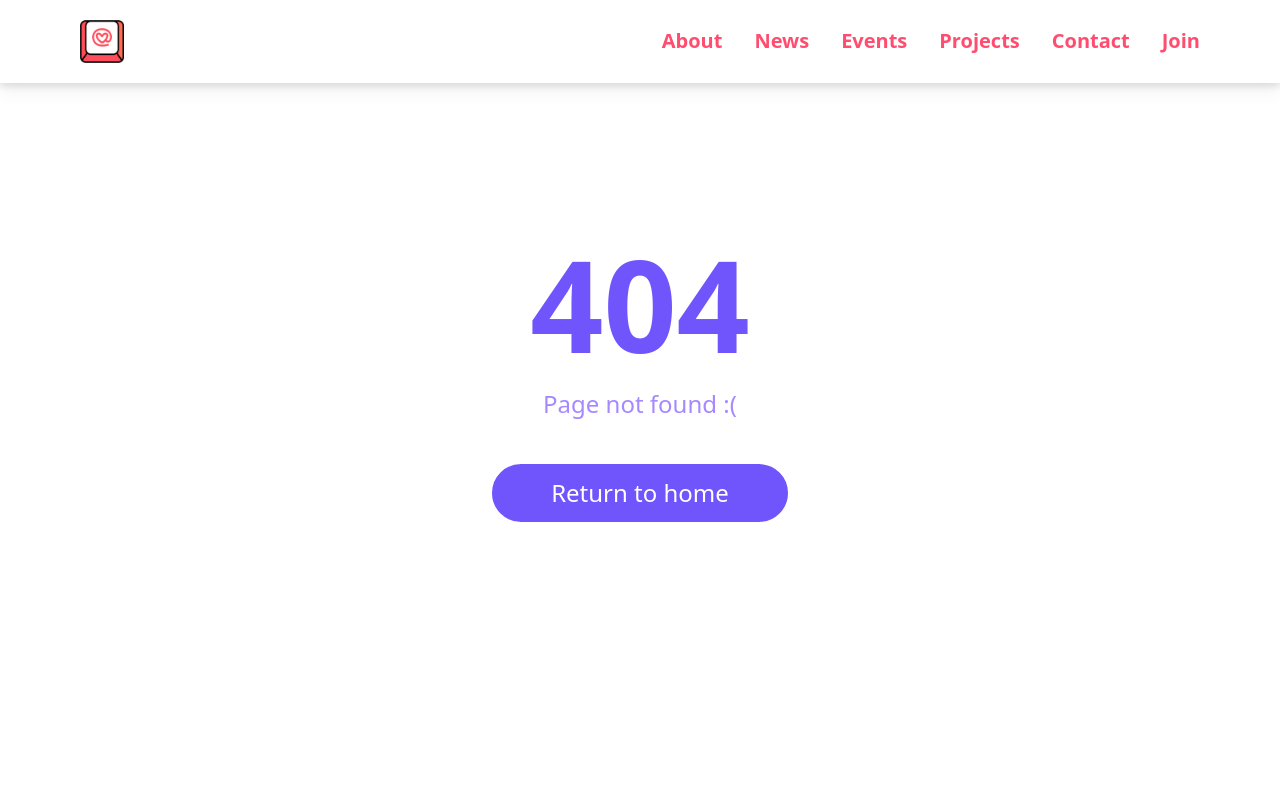
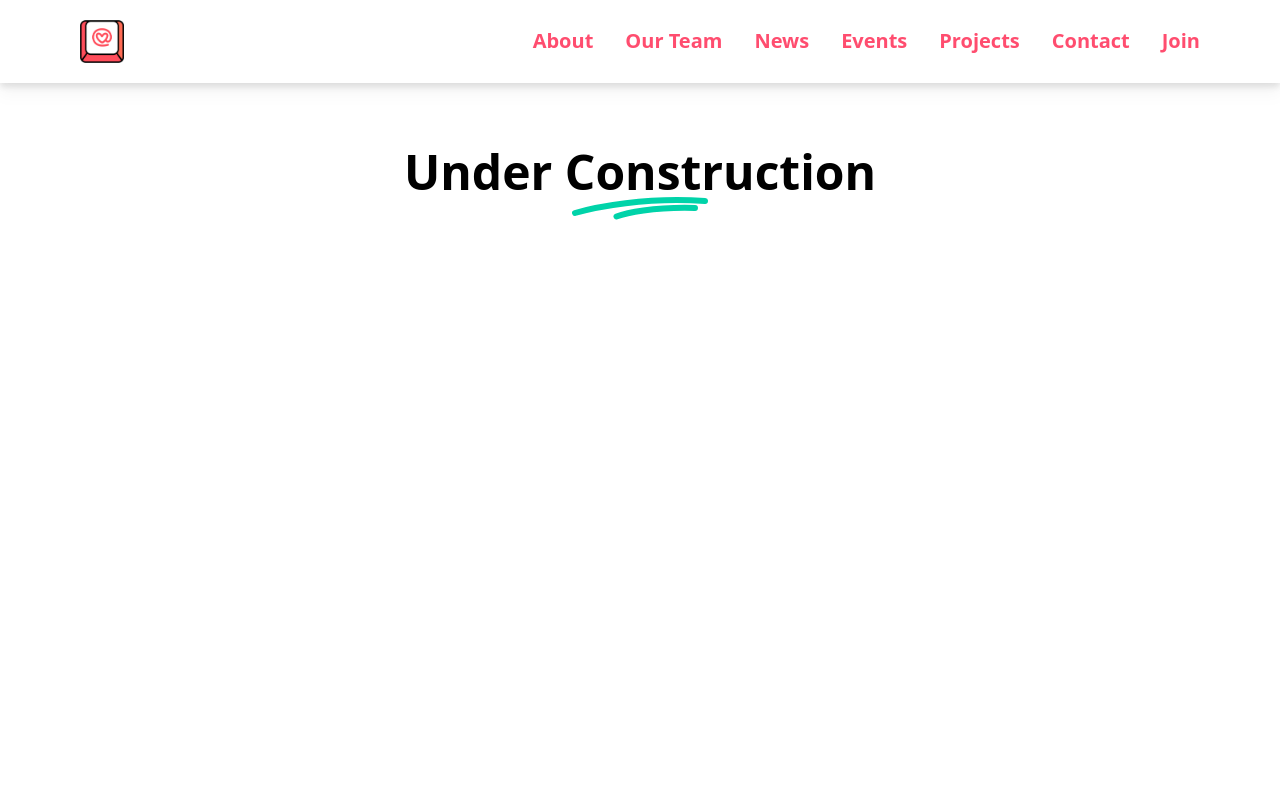
Before and after one commit to Code-the-Change-YYC/code-the-change-yyc-site, a Next.js app: page /our-team in a window 1280 px wide. Before the commit this address had no page. Shown: the top 800 px of the page. Built offline with nearby package versions, Linux system fonts and the light colour scheme; a web font is replaced by a local one.

Commit message:
Under construction added to team page

```diff
--- a/components/Navbar.jsx
+++ b/components/Navbar.jsx
@@ -23,6 +23,9 @@ const Navbar = () => {
         <div className="hidden md:flex md:items-center md:space-x-8">
           <Link href="/who-we-are" legacyBehavior>
             <span className={TEXT_CLASSES}>About</span>
+          </Link>
+          <Link href="/our-team" legacyBehavior>
+            <span className={TEXT_CLASSES}>Our Team</span>
           </Link>
           <Link href="/newsletter" legacyBehavior>
             <span className={TEXT_CLASSES}>News</span>
--- /dev/null
+++ b/components/UnderConstruction.jsx
@@ -0,0 +1,12 @@
+import Heading from './Heading';
+import { UnderlineTypes } from '../utils/underlineType';
+
+const UnderConstruction = () => {
+  return (
+    <section className="h-screen p-12">
+      <Heading underlineType={UnderlineTypes.IGE_SHORT_UNDERLINE_DIR}>Under Construction</Heading>
+    </section>
+  );
+};
+
+export default UnderConstruction;
--- /dev/null
+++ b/pages/our-team/index.js
@@ -0,0 +1,11 @@
+import UnderConstruction from '../../components/UnderConstruction';
+
+const OurTeam = () => {
+  return (
+    <div>
+      <UnderConstruction />
+    </div>
+  );
+};
+
+export default OurTeam;
```
